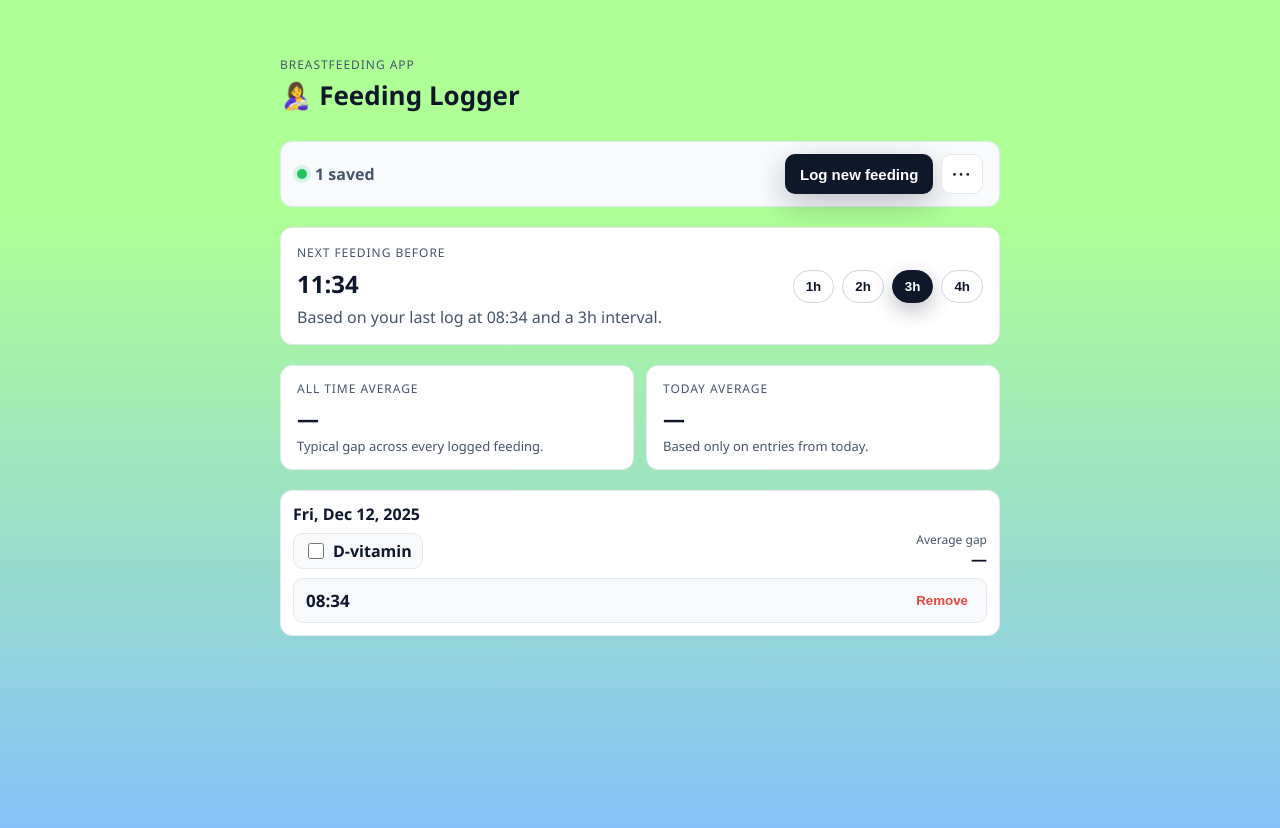
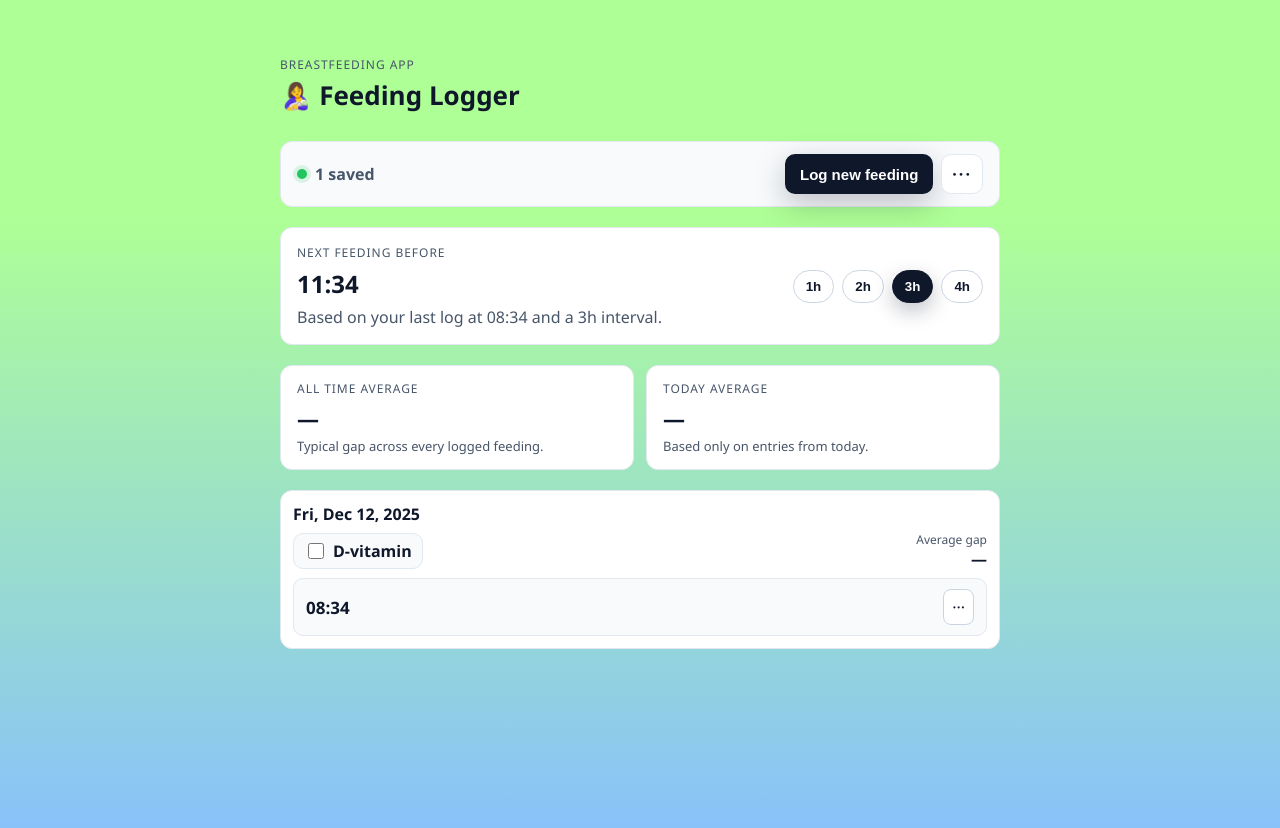
Before and after one commit to FeffCodeMaster/breastfeeding-timer-app, a React (Create React App) app in the folder my-app/: page / in a window 1280 px wide. Both pictures are taken after a click on the button "Log new feeding". Shown: the top 828 px of the page. Built offline with nearby package versions, Linux system fonts and the light colour scheme.

Commit message:
Added three menu for removing entry per day

```diff
--- a/my-app/src/App.css
+++ b/my-app/src/App.css
@@ -297,16 +297,39 @@
   font-weight: 700;
 }
 
-.icon-button {
-  border: none;
-  background: transparent;
-  color: #ef4444;
-  font-weight: 700;
-  cursor: pointer;
+.times__actions details {
+  position: relative;
 }
 
-.icon-button:hover {
-  text-decoration: underline;
+.times__summary {
+  list-style: none;
+  border: 1px solid #cbd5e1;
+  padding: 6px 8px;
+  border-radius: 8px;
+  cursor: pointer;
+  background: #ffffff;
+}
+
+.times__summary::-webkit-details-marker {
+  display: none;
+}
+
+.times__menu {
+  position: absolute;
+  right: 0;
+  margin-top: 6px;
+  background: #ffffff;
+  border: 1px solid #e2e8f0;
+  border-radius: 10px;
+  box-shadow: 0 8px 24px rgba(15, 23, 42, 0.2);
+  padding: 6px;
+  z-index: 5;
+}
+
+.ghost--danger {
+  color: #ef4444;
+  border-color: #fecdd3;
+  background: #fff1f2;
 }
 
 .empty-state {
--- a/my-app/src/App.tsx
+++ b/my-app/src/App.tsx
@@ -301,13 +301,26 @@ function App() {
                   {group.entries.map((entry) => (
                     <li key={entry.id} className="times__item">
                       <span className="time">{formatTimeLabel(entry.iso)}</span>
+                      <div className="times__actions">
+                        <details>
+                          <summary
+                            aria-label="More actions for this entry"
+                            title="More actions"
+                            className="times__summary"
+                          >
+                            <span aria-hidden="true">···</span>
+                          </summary>
+                          <div className="times__menu">
                             <button
-                        className="icon-button"
+                              className="ghost ghost--danger"
                               onClick={() => handleRemove(entry.id)}
                               aria-label={`Remove timestamp at ${formatTimeLabel(entry.iso)}`}
                             >
                               Remove
                             </button>
+                          </div>
+                        </details>
+                      </div>
                     </li>
                   ))}
                 </ul>
```
Lines whose indentation alone changed are shown as unchanged.
